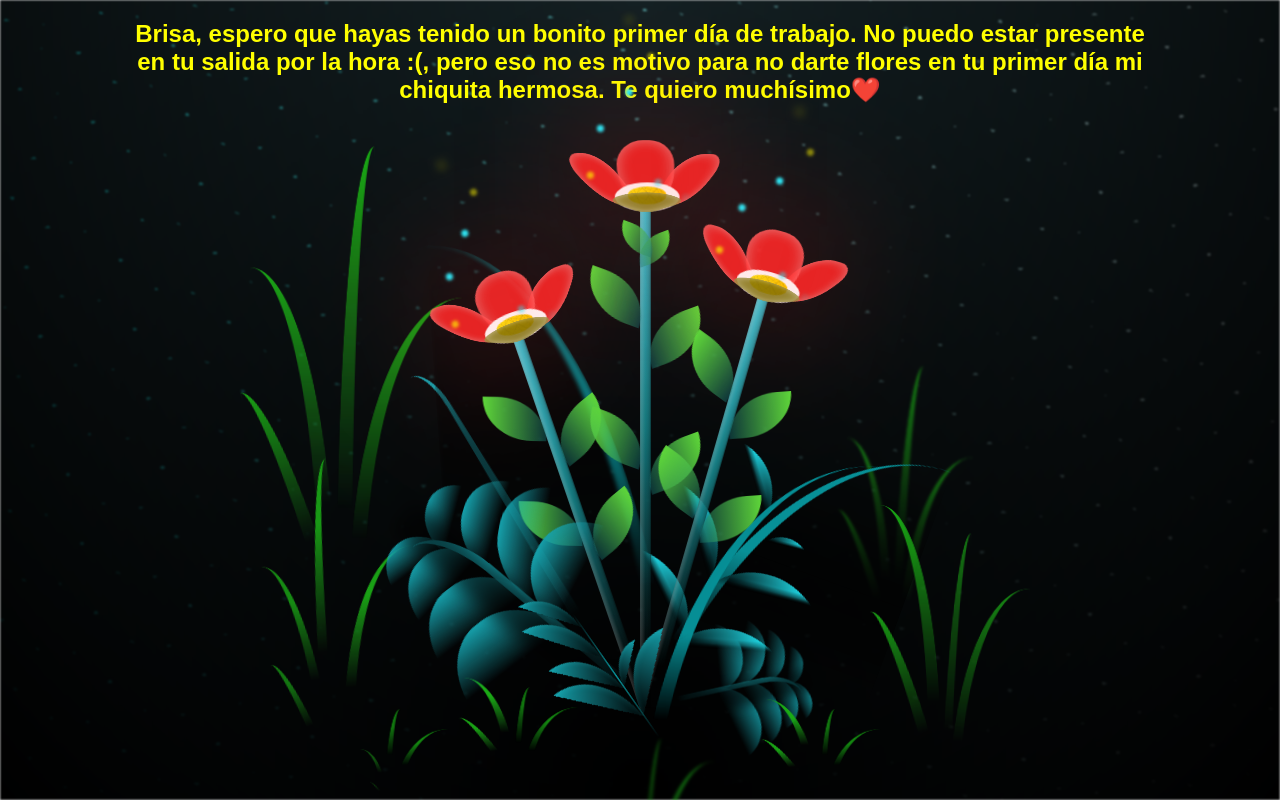
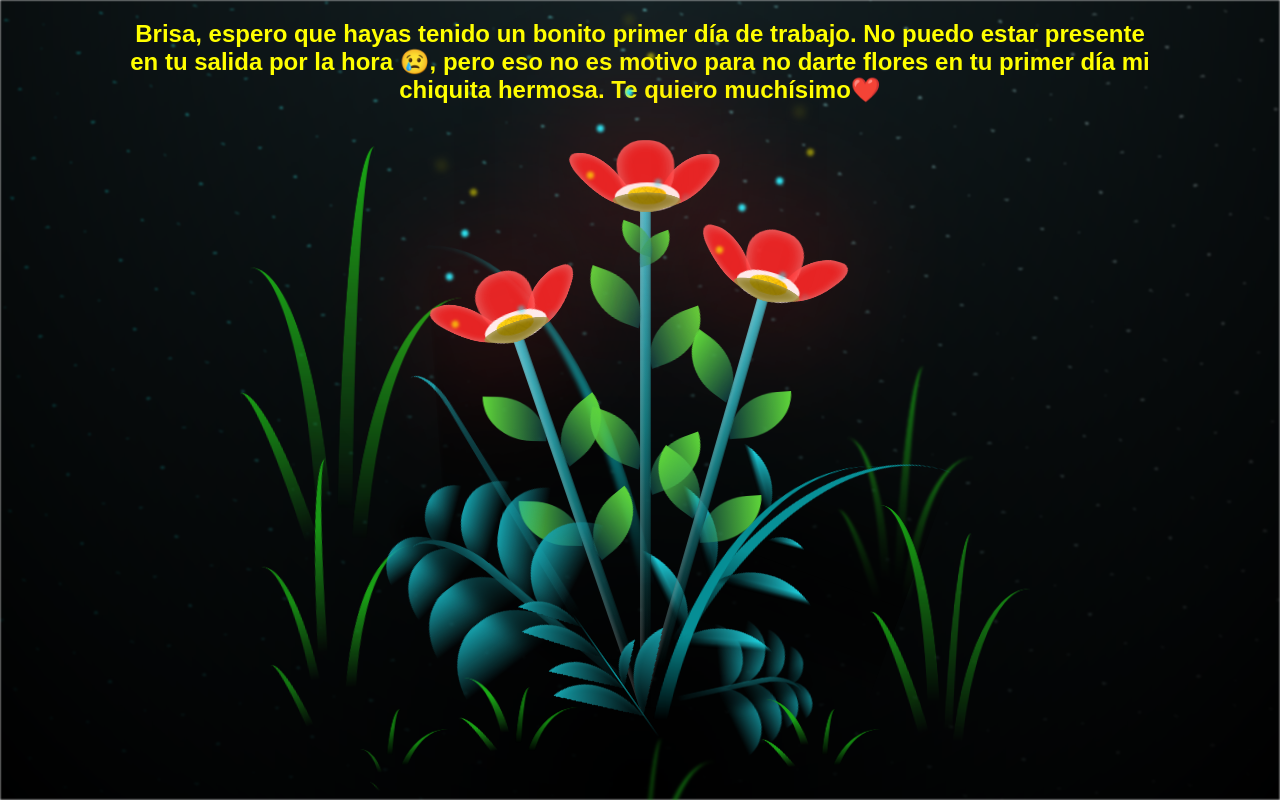
Before and after one commit to martiCaceresh/FirtJobDay, a plain HTML site: page index.html in a window 1280 px wide. Drawn offline with Linux system fonts and the light colour scheme.

Commit message:
Update index.html

```diff
--- a/index.html
+++ b/index.html
@@ -1645,7 +1645,7 @@ h1 {
   </head>
   <body class="container">
     <h2 class="titulo">
-      Brisa, espero que hayas tenido un bonito primer día de trabajo. No puedo estar presente en tu salida por la hora :(, pero eso no es motivo para no darte flores en tu primer día mi chiquita hermosa. Te quiero muchísimo❤️</h2>
+      Brisa, espero que hayas tenido un bonito primer día de trabajo. No puedo estar presente en tu salida por la hora &#128546;, pero eso no es motivo para no darte flores en tu primer día mi chiquita hermosa. Te quiero muchísimo❤️</h2>
 
     <div class="night"></div>
     <div class="flowers">
```
